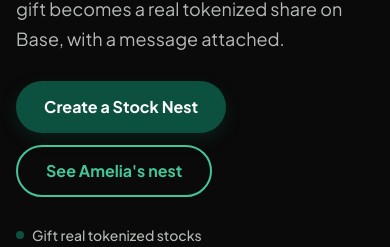
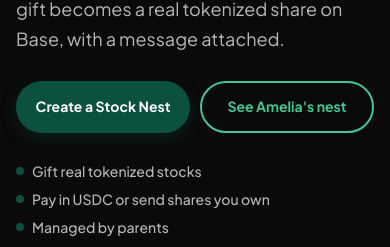
Before and after one commit to witman01/StockNest, a Next.js app in the folder web/: page / in a window 390 px wide. Shown: the part 509-756 px from the top of the page. Built offline with nearby package versions, Linux system fonts and the light colour scheme; no server answers.

Commit message:
Keep hero buttons side by side on mobile

```diff
--- a/web/src/app/page.tsx
+++ b/web/src/app/page.tsx
@@ -36,9 +36,9 @@ export default function Home() {
               StockNest gives every child a Stock Nest the whole family can fill. Grandma picks Apple, an uncle picks
               NVIDIA, and each gift becomes a real tokenized share on Base, with a message attached.
             </p>
-            <div className="flex flex-wrap gap-3">
-              <Button href="/create">Create a Stock Nest</Button>
-              <Button href="/n/amelia" variant="secondary">See Amelia&apos;s nest</Button>
+            <div className="grid grid-cols-2 gap-2.5 sm:flex sm:flex-wrap sm:gap-3">
+              <Button href="/create" className="max-sm:px-2! max-sm:text-[14px]! max-[380px]:text-[13px]!">Create a Stock Nest</Button>
+              <Button href="/n/amelia" variant="secondary" className="max-sm:px-2! max-sm:text-[14px]! max-[380px]:text-[13px]!">See Amelia&apos;s nest</Button>
             </div>
             <div className="mt-7 flex flex-wrap gap-x-5 gap-y-2 text-sm font-medium text-ink-2">
               {["Gift real tokenized stocks", "Pay in USDC or send shares you own", "Managed by parents"].map((x) => (
--- a/web/src/components/SiteHeader.tsx
+++ b/web/src/components/SiteHeader.tsx
@@ -13,7 +13,7 @@ export function SiteHeader() {
         <div className="flex items-center gap-2">
           <Link href="/dashboard" className="hidden px-2 font-medium text-ink-2 hover:text-ink xl:block">For parents</Link>
           <ThemeToggle />
-          <Button href="/create" size="sm"><span className="hidden sm:inline">Create a Stock Nest</span><span className="sm:hidden">Start a Nest</span></Button>
+          <Button href="/create" size="sm" className="max-[380px]:px-3.5! max-[380px]:text-[14px]!"><span className="hidden sm:inline">Create a Stock Nest</span><span className="sm:hidden">Start a Nest</span></Button>
         </div>
       </div>
       <div className="flex justify-center px-4 pb-2.5 lg:hidden"><DynamicIsland /></div>
```
